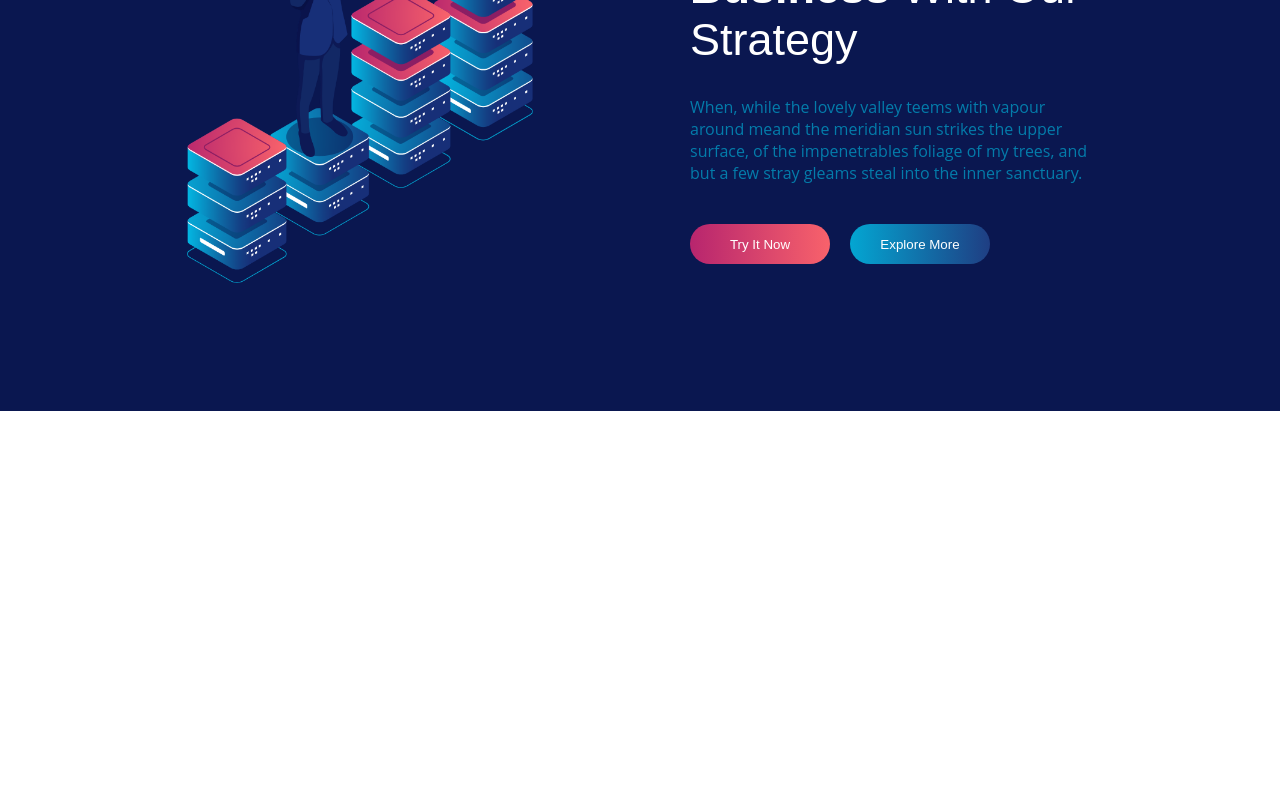
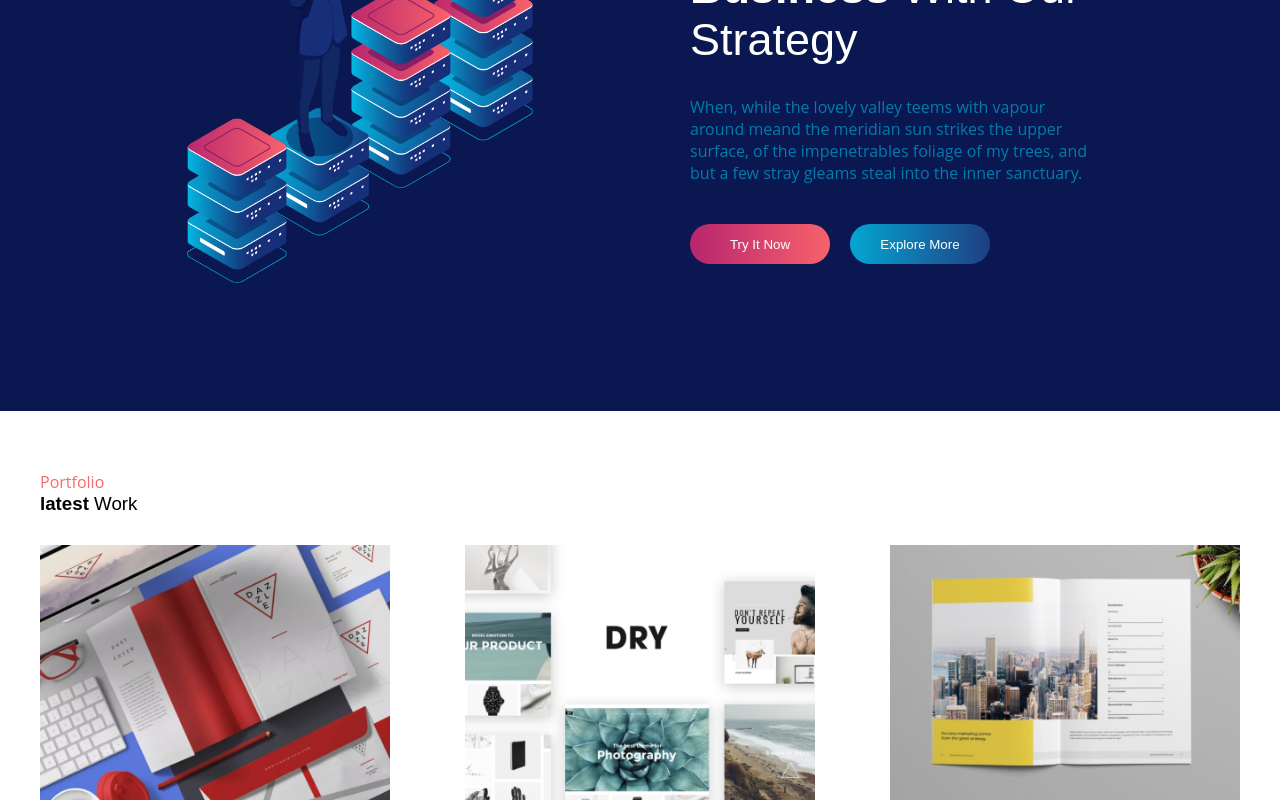
Before and after one commit to saragenuardi/proj-html-vuejs, a Vue app: page / in a window 1280 px wide. Shown: the part 1718-2518 px from the top of the page. Before the commit the page ends 2189 px from the top, so only its background shows below. Built offline with nearby package versions, Linux system fonts and the light colour scheme.

Commit message:
Aggiunto sezione portfolio

```diff
--- a/src/App.vue
+++ b/src/App.vue
@@ -3,6 +3,7 @@
     <AppHeader />
     <AppServices />
     <AppBusiness />
+    <AppPortfolio />
   </div>
 </template>
 
@@ -10,6 +11,7 @@
 import AppHeader from "./components/AppHeader.vue";
 import AppServices from "./components/AppServices.vue";
 import AppBusiness from "./components/AppBusiness.vue";
+import AppPortfolio from "./components/AppPortfolio.vue";
 
 export default {
   name: "App",
@@ -17,6 +19,7 @@ export default {
     AppHeader,
     AppServices,
     AppBusiness,
+    AppPortfolio,
   },
 };
 </script>
@@ -217,5 +220,22 @@ header {
   }
 }
 
+//Section PORTFOLIO
 
+.portfolio-section{
+
+  &-content{
+    margin-bottom: 30px;
+    > span{
+      color: $span;
+    }
+  }
+  &-content-img{
+    @include flex-space-between();
+
+    img{
+      width: 350px;
+    }
+  }
+}
 </style>
--- /dev/null
+++ b/src/components/AppPortfolio.vue
@@ -0,0 +1,25 @@
+<template>
+   <div class="portfolio-section">
+      <div class="container">
+        <div class="portfolio-section-content">
+          <span>Portfolio</span>
+          <h3>latest <span class="weight-normal">Work</span></h3>
+        </div>
+        <div class="portfolio-section-content-img">
+          <img src="../assets/images/8wa60okr-1-790x576.jpg" alt="">
+          <img src="../assets/images/DRY-1-790x576.jpg" alt="">
+          <img src="../assets/images/a247b00b-3621-470f-b4b8-b3ac46f25907-1-790x576.jpg" alt="">
+        </div>
+      </div>
+   </div>
+</template>
+
+<script>
+export default {
+name: 'AppPortfolio'
+}
+</script>
+
+<style>
+
+</style>
```
